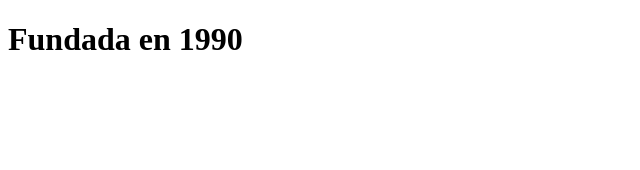
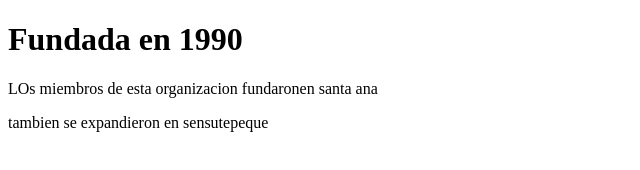
Before and after one commit to AlexHugo10/iglesia2020, a plain HTML site: page contenido/historia.html in a window 1280 px wide. Shown: the whole page, without its empty margins (0-640 px from the left). Drawn offline with Linux system fonts and the light colour scheme.

Commit message:
Actualizando archivo historia.html

```diff
--- a/contenido/historia.html
+++ b/contenido/historia.html
@@ -5,5 +5,7 @@
 </head>
 <body>
 <h1>Fundada en 1990</h1>
+<p>LOs miembros de esta organizacion fundaronen santa ana</p>
+<p> tambien se expandieron en sensutepeque</p>
 </body>
 </html>
```
